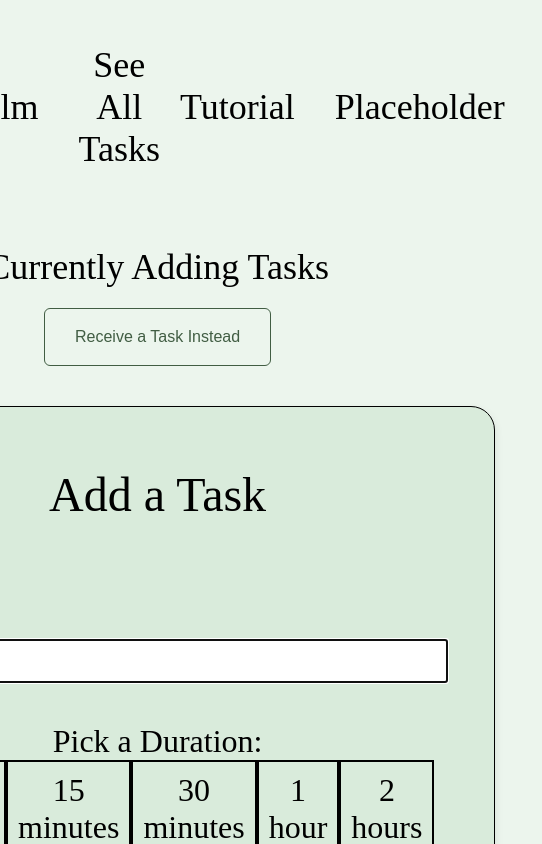
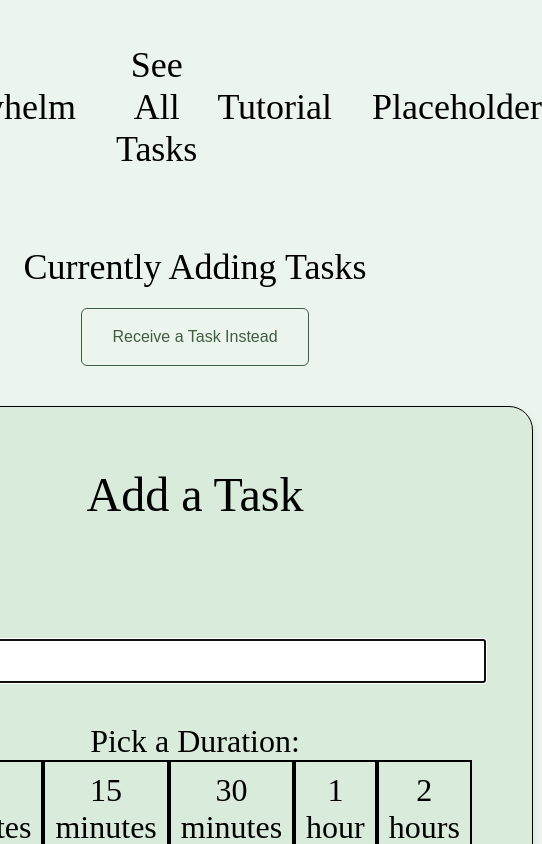
Before and after one commit to DrewDame/underwhelm, a React (Vite) app: page / in a window 390 px wide. Shown: the top 844 px of the page, 542 px wide, since content can reach past the window. Built offline with nearby package versions, Linux system fonts and the light colour scheme.

Commit message:
Hopefully phone fix

```diff
--- a/src/App.css
+++ b/src/App.css
@@ -27,6 +27,8 @@
 
 @media (max-width: 768px) {
   #app-container {
-    width: 80%;
+    width: 60%;
+    margin: 0 auto;
+    /* background-color: blue; */
   }
 }
```
